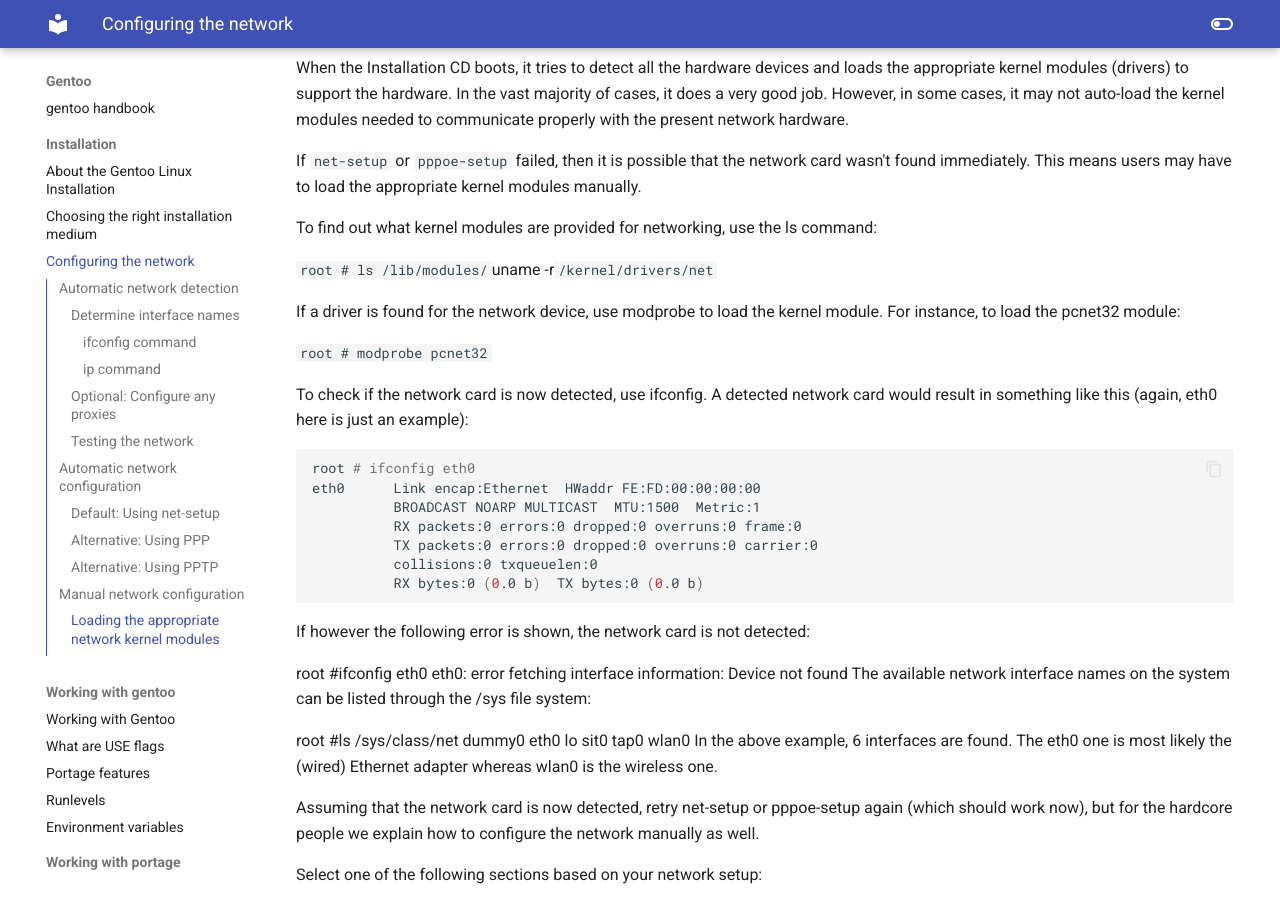
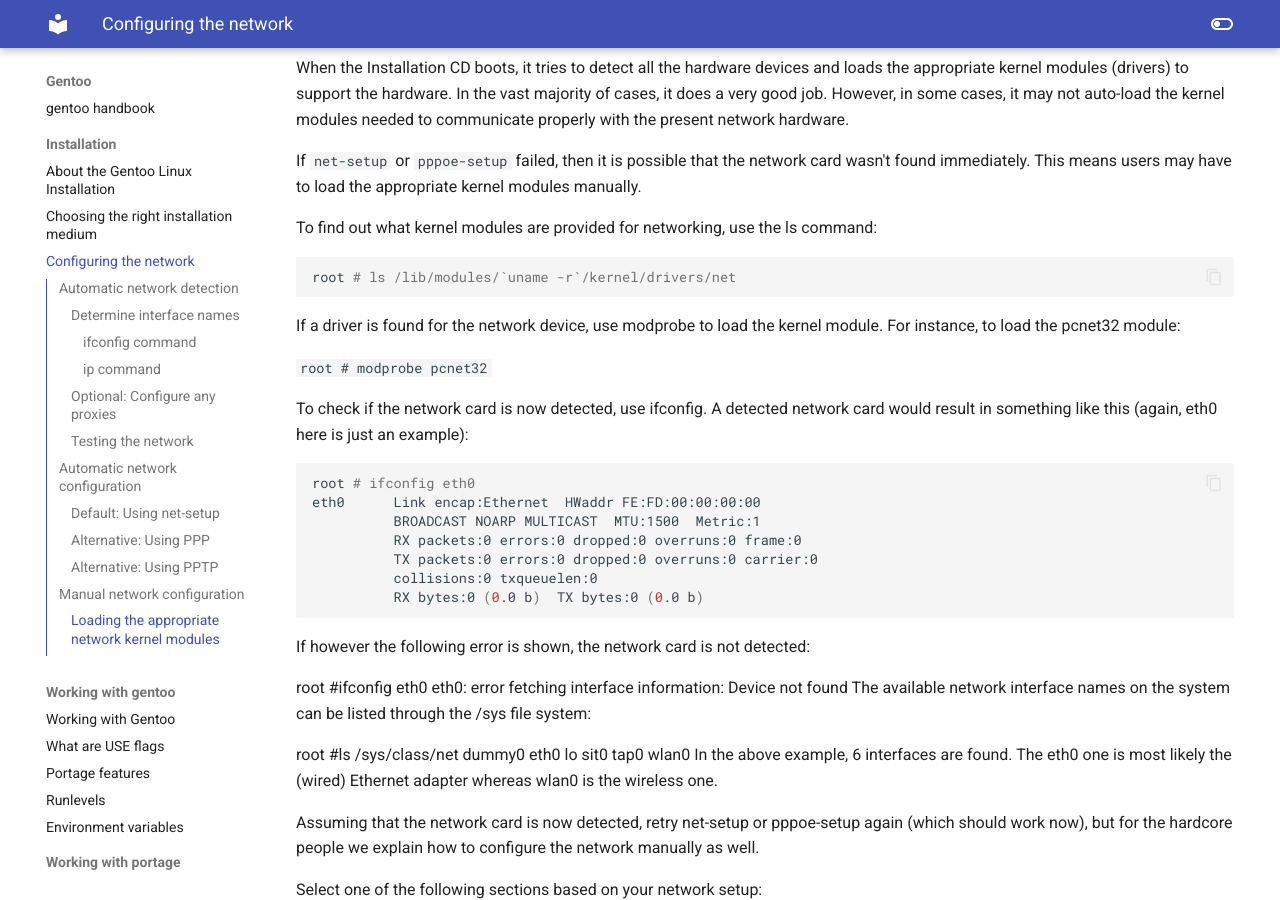
Before and after one commit to floviken/mkdocs, an MkDocs documentation site: the page built from docs/gentoo/installation/03-Configuring the network.md, in a window 1280 px wide and 900 px high, scrolled down 3701 px. Built offline with MkDocs 1.6.1 and Material for MkDocs 9.7.7, drawn with Linux system fonts in a browser that asks for light colours.

Commit message:
Update 03-Configuring the network.md

````diff
--- a/docs/gentoo/installation/03-Configuring the network.md
+++ b/docs/gentoo/installation/03-Configuring the network.md
@@ -137,7 +137,9 @@
 
 To find out what kernel modules are provided for networking, use the ls command:
 
-`root # ls /lib/modules/`uname -r`/kernel/drivers/net`
+```sh
+root # ls /lib/modules/`uname -r`/kernel/drivers/net
+```
 
 If a driver is found for the network device, use modprobe to load the kernel module. For instance, to load the pcnet32 module:
 
````
